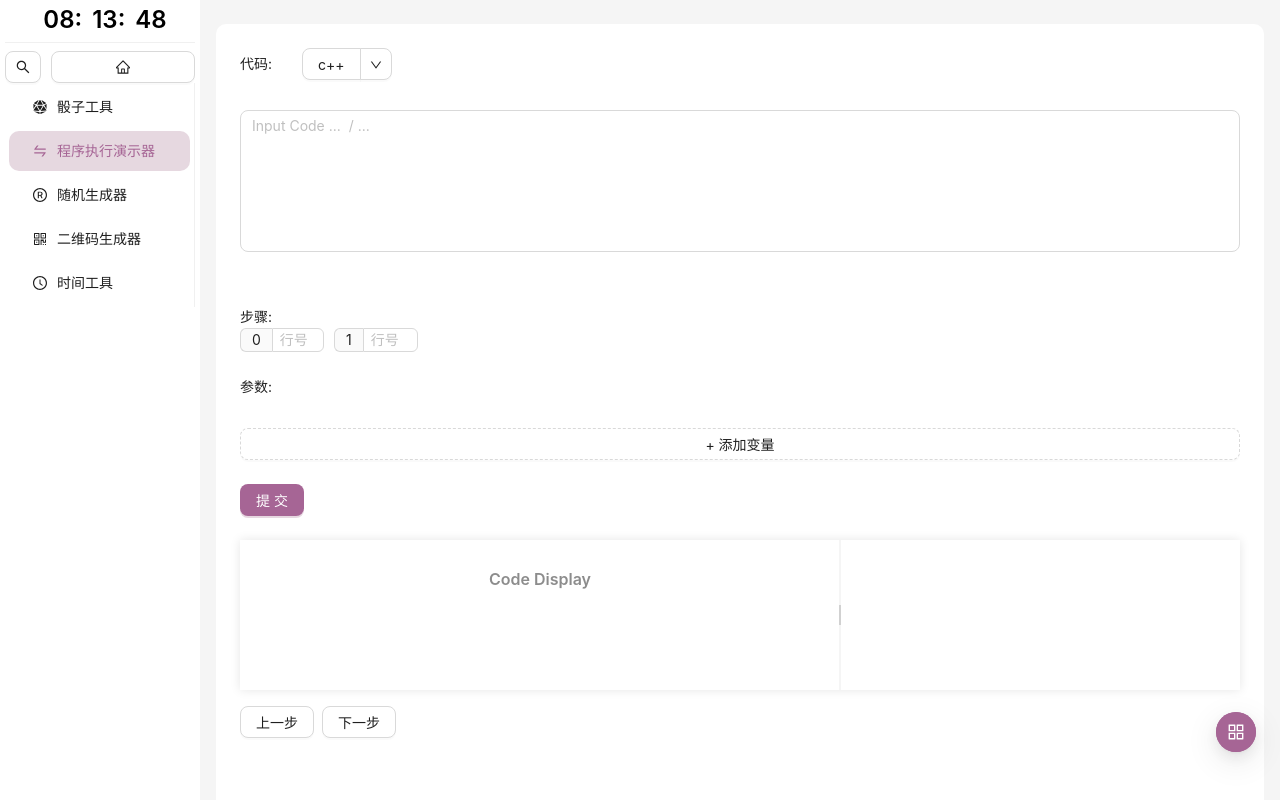
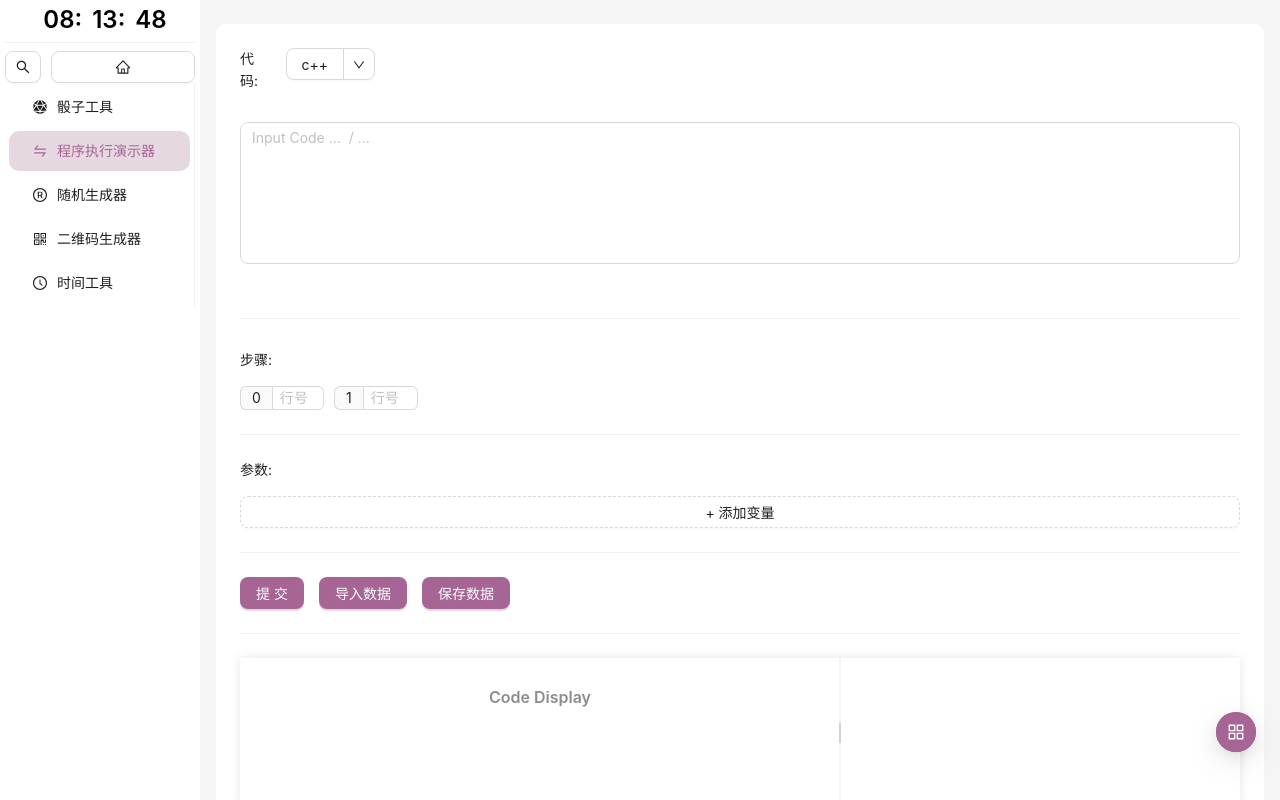
Before and after one commit to iceriny/TeachingTools, a React (Vite) app: page / in a window 1280 px wide. Both pictures are taken after a click on the item "程序执行演示器". Shown: the top 800 px of the page. Built offline with nearby package versions, Linux system fonts and the light colour scheme.

Commit message:
feat(ExecuteDemonstrator): 添加代码演示导出和导入功能
- 新增导出和导入按钮，实现代码演示数据的保存和加载
- 优化代码结构，提高组件的可维护性和可扩展性
- 添加 HTML 转义和逆转义功能，提高数据安全性

```diff
--- a/src/Tools/TExecuteDemonstrator/index.ts
+++ b/src/Tools/TExecuteDemonstrator/index.ts
@@ -4,7 +4,7 @@ import ExecuteDemonstrator from "../../components/Page/ExecuteDemonstrator";
 type CodeBlocksParamsValue = {
     [key in number]: string;
 };
-type CodeBlocksParams = {
+export type CodeBlocksParams = {
     paramName: string;
     value: CodeBlocksParamsValue;
     type?: string;
--- a/src/components/NumberListInput/Main.tsx
+++ b/src/components/NumberListInput/Main.tsx
@@ -8,6 +8,7 @@ interface NumberListInputProps {
     length?: number;
     value?: number[];
     onChange?: (value: number[]) => void;
+    onClear?: () => void;
 }
 
 function getSingleNumberInputComponent(
@@ -30,8 +31,14 @@ function getSingleNumberInputComponent(
     return components;
 }
 
-const Main: React.FC<NumberListInputProps> = ({ value, onChange }) => {
-    const [values, setValues] = useState<number[]>(value || []);
+const Main: React.FC<NumberListInputProps> = ({
+    value: values,
+    onChange,
+    onClear,
+}) => {
+    // const [values, setValues] = useState<number[]>(value || []);
+    values = values || [];
+
     const [length, setLength] = useState<number>(2);
 
     const handlePressEnter = (_: number, index: number) => {
@@ -41,7 +48,7 @@ const Main: React.FC<NumberListInputProps> = ({ value, onChange }) => {
         (value: number, index: number) => {
             const newValues = [...values];
             newValues[index] = value;
-            setValues(newValues);
+            // setValues(newValues);
             onChange?.(newValues);
         },
         [values, onChange]
@@ -51,7 +58,7 @@ const Main: React.FC<NumberListInputProps> = ({ value, onChange }) => {
         if (values.length > 0) {
             const newValues = [...values];
             newValues.splice(index, 1);
-            setValues(newValues);
+            // setValues(newValues);
             onChange?.(newValues);
             document.getElementById("input-" + index)?.focus();
         }
@@ -78,8 +85,9 @@ const Main: React.FC<NumberListInputProps> = ({ value, onChange }) => {
                     size="small"
                     icon={<DeleteOutlined />}
                     onClick={() => {
-                        setValues([]);
+                        // setValues([]);
                         setLength(2);
+                        onClear?.();
                     }}
                 />
             )}
--- a/src/components/Page/ExecuteDemonstrator/ExecuteDemonstrator.tsx
+++ b/src/components/Page/ExecuteDemonstrator/ExecuteDemonstrator.tsx
@@ -17,13 +17,20 @@ import {
     theme,
     Typography,
 } from "antd";
-import React, { SyntheticEvent, useState, Suspense, useEffect } from "react";
+import React, {
+    Suspense,
+    SyntheticEvent,
+    useCallback,
+    useEffect,
+    useState,
+} from "react";
 // 动态加载组件
 const SyntaxHighlighter = React.lazy(() => import("react-syntax-highlighter"));
 
 import TExecuteDemonstrator from "../../../Tools/TExecuteDemonstrator";
+import type { CodeBlocksParams } from "../../../Tools/TExecuteDemonstrator";
+import NumberListInput from "../../NumberListInput";
 import { breakpointComparative, useBreakpoint } from "../../Utilities";
-import NumberListInput from "../../NumberListInput";
 
 const { useToken } = theme;
 
@@ -78,16 +85,23 @@ const langTypeItems: MenuProps["items"] = Object.keys(langTypeLabel).map(
     })
 );
 
+interface ExportData {
+    code: string;
+    langType: keyof typeof langTypeLabel;
+    codeBlockParams: CodeBlocksParams[];
+    steps: number[];
+}
+
 const ExecuteDemonstrator: React.FC = () => {
     // TODO: 标记行所在步骤的序号
-    // const [form] = Form.useForm();
+    const [form] = Form.useForm();
 
     const demonstrator = TExecuteDemonstrator;
 
     const { token } = useToken();
     const [code, setCode] = useState<string>(demonstrator._code);
-    // const [codeSteps, setCodeSteps] = useState<number[]>([]);
-    const [stepsDate, setCurrentLine] = useState<{
+    const [codeSteps, setCodeSteps] = useState<number[]>([]);
+    const [stepsDate, setStepsDate] = useState<{
         currentLine: number;
         cyrrentStepNumber: number;
     }>({ currentLine: 0, cyrrentStepNumber: 0 });
@@ -101,26 +115,23 @@ const ExecuteDemonstrator: React.FC = () => {
         setCode(target.value);
     };
     const handleNextLine: () => void = () => {
-        // TODO: 处理点击按钮进入下一步的代码.
         const [nextLineNumber, nextStep] = demonstrator.nextStep();
-        setCurrentLine({
+        setStepsDate({
             currentLine: nextLineNumber,
             cyrrentStepNumber: nextStep,
         });
     };
     const handlePrevLine: () => void = () => {
-        // TODO: 处理点击按钮进入上一步的代码.
         const [prevLineNumber, prevStep] = demonstrator.prevStep();
-        setCurrentLine({
+        setStepsDate({
             currentLine: prevLineNumber,
             cyrrentStepNumber: prevStep,
         });
     };
     const handleFormSubmit: FormProps["onFinish"] = (value) => {
-        // TODO: 处理提交按钮.
         const codeBlockParams: CodeBlockParamsType = value[
             "code-input"
-        ].params?.item.filter((item: { varName: string }) => item.varName);
+        ].params?.filter((item: { varName: string }) => item.varName);
 
         demonstrator.params = codeBlockParams?.map((item) => {
             const varList = item.varList.list.reduce((acc, cur) => {
@@ -129,6 +140,7 @@ const ExecuteDemonstrator: React.FC = () => {
             }, {} as Record<number, string>);
 
             const varListTemp: Record<number, string> = {};
+
             for (const item of Object.entries(varList)) {
                 const step = parseInt(item[0]);
                 const thisValue = item[1];
@@ -146,9 +158,65 @@ const ExecuteDemonstrator: React.FC = () => {
             return {
                 paramName: item.varName,
                 value: varListTemp,
+                type: item.valueType,
+                description: item.desc,
             };
         });
     };
+
+    const handleExportData: () => void = () => {
+        const data: ExportData = {
+            code,
+            langType,
+            codeBlockParams: demonstrator.params,
+            steps: demonstrator.steps,
+        };
+        navigator.clipboard.writeText(JSON.stringify(data));
+    };
+    const handleImportData = useCallback(() => {
+        navigator.clipboard.readText().then((text) => {
+            const data: ExportData = JSON.parse(text);
+
+            demonstrator.code = data.code;
+            setCode(data.code);
+            form.setFieldValue(["code-input", "code"], data.code);
+
+            demonstrator.params = data.codeBlockParams;
+            form.setFieldValue(
+                ["code-input", "params"],
+                data.codeBlockParams.map((item) => {
+                    let preVar: string | null = null;
+                    const varList = Object.entries(item.value).map((item) => {
+                        const varListItem = {
+                            var: item[1],
+                            varStepNumber: parseInt(item[0]),
+                        };
+                        if (preVar === varListItem.var) {
+                            return;
+                        } else {
+                            preVar = varListItem.var;
+                        }
+                        return varListItem;
+                    });
+
+                    return {
+                        varName: item.paramName,
+                        valueType: item.type,
+                        desc: item.description,
+                        varList: {
+                            list: varList.filter((item) => item !== undefined),
+                        },
+                    };
+                })
+            );
+
+            demonstrator.steps = data.steps;
+            setCodeSteps(data.steps);
+
+            setLangType(data.langType);
+        });
+    }, []);
+
     useEffect(() => {
         window.addEventListener("keydown", (e) => {
             if (e.key === "ArrowRight") {
@@ -171,16 +239,13 @@ const ExecuteDemonstrator: React.FC = () => {
     return (
         <div>
             <Form
+                form={form}
                 layout="vertical"
                 name="code-input"
                 onFinish={handleFormSubmit}
             >
-                <Space
-                    direction="vertical"
-                    size={30}
-                    style={{ display: "flex" }}
-                >
-                    <Space size={30}>
+                <Flex vertical gap={30} style={{ display: "flex" }}>
+                    <Flex gap={15}>
                         <div
                             style={{
                                 color: token.colorText,
@@ -201,10 +266,10 @@ const ExecuteDemonstrator: React.FC = () => {
                             }}
                         >
                             <a onClick={(e) => e.preventDefault()}>
-                                <Space>{langTypeLabel[langType]}</Space>
+                                <Flex>{langTypeLabel[langType]}</Flex>
                             </a>
                         </Dropdown.Button>
-                    </Space>
+                    </Flex>
                     <Form.Item
                         name={["code-input", "code"]}
                         rules={[
@@ -220,7 +285,8 @@ const ExecuteDemonstrator: React.FC = () => {
                             onChange={handleCodeChange}
                         />
                     </Form.Item>
-                    <Form.Item>
+                    <Divider style={{ margin: "0" }} />
+                    <Flex vertical gap={15}>
                         <div
                             style={{
                                 color: token.colorText,
@@ -230,17 +296,20 @@ const ExecuteDemonstrator: React.FC = () => {
                             步骤:
                         </div>
                         <NumberListInput
+                            value={codeSteps}
                             onChange={(e) => {
-                                demonstrator.steps = [...e];
+                                demonstrator.steps = e;
+                                setCodeSteps(e);
+                            }}
+                            onClear={() => {
+                                demonstrator.steps = [];
+                                setCodeSteps([]);
                             }}
                         />
-                    </Form.Item>
-                </Space>
-                <Space
-                    direction="vertical"
-                    size={30}
-                    style={{ display: "flex" }}
-                >
+                    </Flex>
+                </Flex>
+                <Divider />
+                <Flex vertical gap={15}>
                     <div
                         style={{
                             color: token.colorText,
@@ -249,8 +318,7 @@ const ExecuteDemonstrator: React.FC = () => {
                     >
                         参数:
                     </div>
-                    <Form.Item name={["code-input", "params"]}>
-                        <Form.List name={["code-input", "params", "item"]}>
+                    <Form.List name={["code-input", "params"]}>
                         {(fields, opt) => (
                             <div
                                 style={{
@@ -264,19 +332,13 @@ const ExecuteDemonstrator: React.FC = () => {
                                         <Space key={field.key}>
                                             <Form.Item
                                                 noStyle
-                                                    name={[
-                                                        field.name,
-                                                        "varName",
-                                                    ]}
+                                                name={[field.name, "varName"]}
                                             >
                                                 <Input placeholder="变量名" />
                                             </Form.Item>
                                             <Form.Item
                                                 noStyle
-                                                    name={[
-                                                        field.name,
-                                                        "valueType",
-                                                    ]}
+                                                name={[field.name, "valueType"]}
                                             >
                                                 <Input placeholder="变量值类型" />
                                             </Form.Item>
@@ -286,15 +348,8 @@ const ExecuteDemonstrator: React.FC = () => {
                                             >
                                                 <Input placeholder="说明" />
                                             </Form.Item>
-                                                <Space key={`${field.key}_var`}>
+                                            <Flex key={`${field.key}_var`}>
                                                 <Divider type="vertical" />
-                                                    <Form.Item
-                                                        noStyle
-                                                        name={[
-                                                            field.name,
-                                                            "varList",
-                                                        ]}
-                                                    >
                                                 <Form.List
                                                     name={[
                                                         field.name,
@@ -302,24 +357,19 @@ const ExecuteDemonstrator: React.FC = () => {
                                                         "list",
                                                     ]}
                                                 >
-                                                            {(
-                                                                varField,
-                                                                varOtp
-                                                            ) => (
+                                                    {(varField, varOtp) => (
                                                         <div
                                                             style={{
-                                                                        display:
-                                                                            "flex",
+                                                                display: "flex",
                                                                 flexDirection:
                                                                     "column",
                                                                 rowGap: 16,
                                                             }}
                                                         >
                                                             {varField.map(
-                                                                        (
-                                                                            varField
-                                                                        ) => (
-                                                                            <Space
+                                                                (varField) => (
+                                                                    <Flex
+                                                                        gap={15}
                                                                         key={
                                                                             varField.key
                                                                         }
@@ -349,7 +399,7 @@ const ExecuteDemonstrator: React.FC = () => {
                                                                                 );
                                                                             }}
                                                                         />
-                                                                            </Space>
+                                                                    </Flex>
                                                                 )
                                                             )}
                                                             <Button
@@ -359,14 +409,12 @@ const ExecuteDemonstrator: React.FC = () => {
                                                                 }
                                                                 block
                                                             >
-                                                                        +
-                                                                        添加变量数据
+                                                                + 添加变量数据
                                                             </Button>
                                                         </div>
                                                     )}
                                                 </Form.List>
-                                                    </Form.Item>
-                                                </Space>
+                                            </Flex>
 
                                             <CloseOutlined
                                                 onClick={() => {
@@ -386,20 +434,23 @@ const ExecuteDemonstrator: React.FC = () => {
                             </div>
                         )}
                     </Form.List>
-                    </Form.Item>
-                </Space>
-                <Form.Item>
+                </Flex>
+                <Divider />
+                <Flex gap={15}>
                     <Button type="primary" htmlType="submit">
                         提交
                     </Button>
-                </Form.Item>
+                    <Button type="primary" onClick={handleImportData}>
+                        导入数据
+                    </Button>
+                    <Button type="primary" onClick={handleExportData}>
+                        保存数据
+                    </Button>
+                </Flex>
+                <Divider />
             </Form>
 
-            <Space
-                direction="vertical"
-                size="middle"
-                style={{ display: "flex" }}
-            >
+            <Flex vertical gap="middle">
                 <Splitter
                     layout={
                         breakpointComparative(screens, "md")
@@ -455,17 +506,18 @@ const ExecuteDemonstrator: React.FC = () => {
                                 <Card
                                     key={`param_${index}`}
                                     title={param.paramName}
+                                    style={{ whiteSpace: "pre-wrap" }}
                                 >
                                     {param.value[stepsDate.cyrrentStepNumber]}
                                 </Card>
                             ))}
                     </Splitter.Panel>
                 </Splitter>
-                <Space>
+                <Flex gap={15}>
                     <Button onClick={handlePrevLine}>上一步</Button>
                     <Button onClick={handleNextLine}>下一步</Button>
-                </Space>
-            </Space>
+                </Flex>
+            </Flex>
         </div>
     );
 };
--- a/src/components/Utilities.tsx
+++ b/src/components/Utilities.tsx
@@ -224,6 +224,34 @@ function getValueFromBreakpoint<T extends Record<Breakpoint, unknown>>(
     }
 }
 
+/**
+ * 进行HTML转义
+ * @param str 要转义的字符串
+ * @returns 转义后的字符串
+ */
+function escapeHTML(str: string) {
+    return str
+        .replace(/&nbsp;/g, " ")
+        .replace(/&/g, "&amp;")
+        .replace(/</g, "&lt;")
+        .replace(/>/g, "&gt;")
+        .replace(/"/g, "&quot;")
+        .replace(/'/g, "&#39;");
+}
+/**
+ * 进行HTML逆转义
+ * @param str 要逆转义的字符串
+ * @returns 逆转义后的字符串
+ */
+function unescapeHTML(str: string): string {
+    return str
+        .replace(/&nbsp;/g, "\u00A0")
+        .replace(/&lt;/g, "<")
+        .replace(/&gt;/g, ">")
+        .replace(/&quot;/g, '"')
+        .replace(/&#039;/g, "'")
+        .replace(/&amp;/g, "&");
+}
 export {
     useLastStage,
     useBreakpoint,
@@ -232,6 +260,8 @@ export {
     getCurrentBreakpoint,
     breakpointComparative,
     getValueFromBreakpoint,
+    escapeHTML,
+    unescapeHTML,
     DEFAULT_PRIMARY_COLOR,
     DEFAULT_BG_COLOR,
 };
```
Lines whose indentation alone changed are shown as unchanged.
